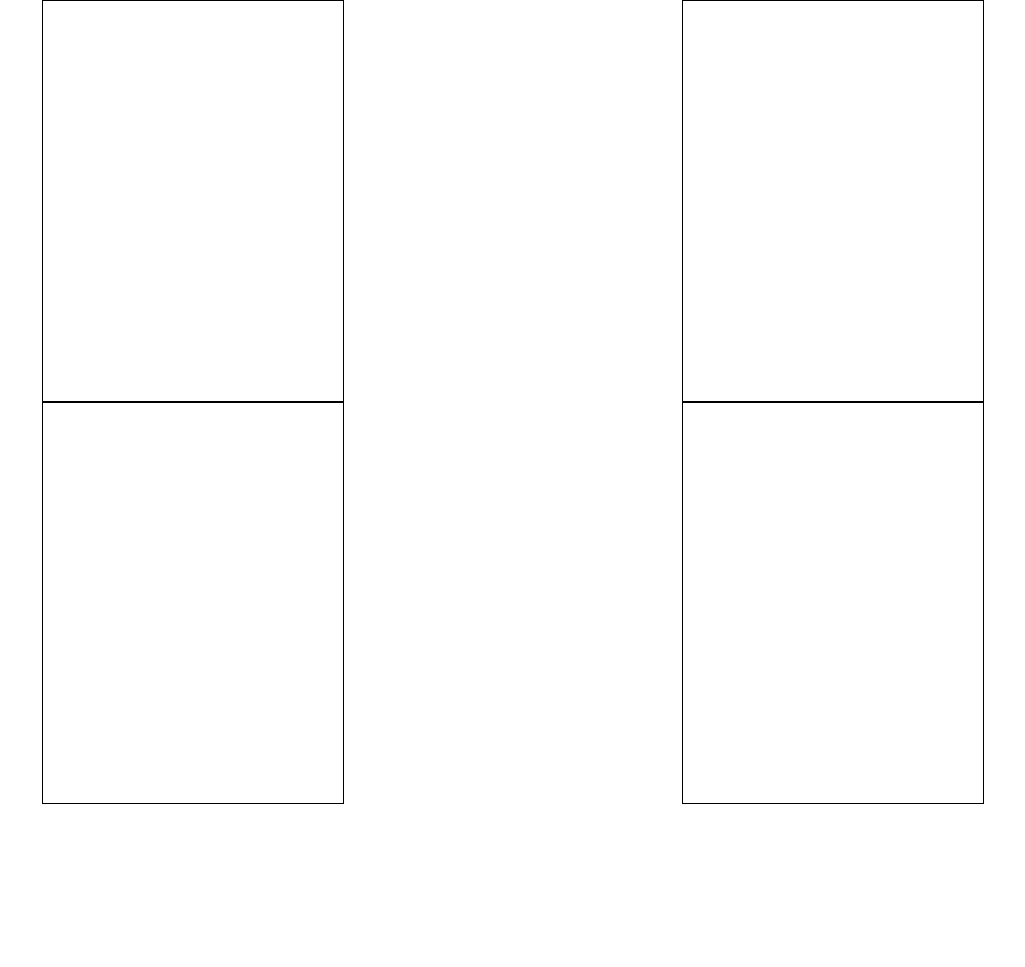
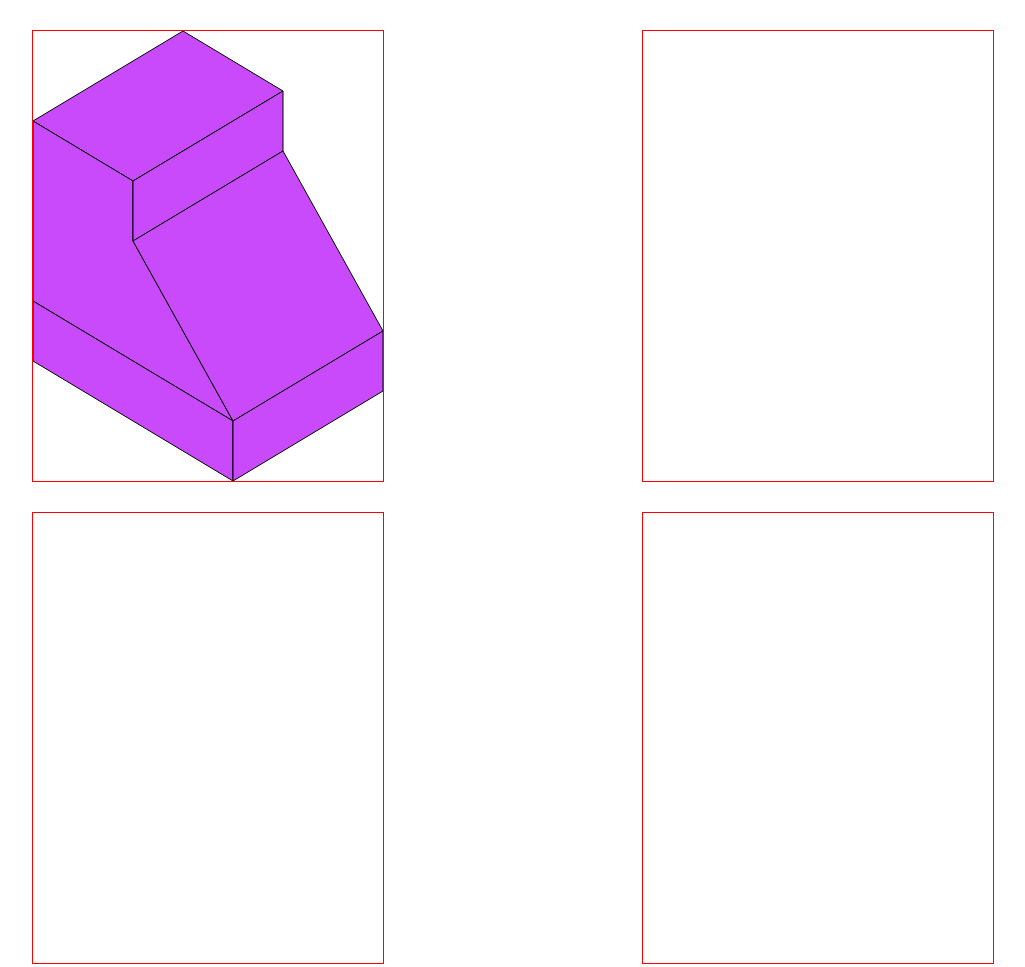
Before and after one commit to juangalvez1/IS623ComputacionGraficaJuanGalvez, a website: page Parcial2/Punto1/punto1.html in a window 1280 px wide. Shown: the whole page, without its empty margins (127-1152 px from the left). Before the commit the page ends 807 px from the top, so only its background shows below. Drawn offline with Linux system fonts and the light colour scheme.

Commit message:
First figure of task 1 of parcial 2 completed

```diff
--- /dev/null
+++ b/Parcial2/Punto1/dibujitos.js
@@ -0,0 +1,85 @@
+let figurita1 = document.getElementById('figurita1');
+let isometrico1 = figurita1.getContext('2d');
+
+let figurita2 = document.getElementById('figurita2');
+let isometrico2 = figurita2.getContext('2d');
+
+let figurita3 = document.getElementById('figurita3');
+let isometrico3 = figurita3.getContext('2d');
+
+let figurita4 = document.getElementById('figurita4');
+let isometrico4 = figurita4.getContext('2d');
+
+
+function dibujarFiguraRellena(lienzo, puntos, colorRelleno) {
+    lienzo.beginPath();
+    lienzo.moveTo(puntos[0][0], puntos[0][1]);
+
+    for (let i = 1; i < puntos.length; i++) {
+        lienzo.lineTo(puntos[i][0], puntos[i][1]);
+    }
+
+    lienzo.closePath();
+
+    // Relleno
+    lienzo.fillStyle = colorRelleno;
+    lienzo.fill();
+
+    // Bordes
+    lienzo.strokeStyle = "black";
+    lienzo.stroke();
+}
+
+
+// Figurita 1
+
+// Cara superior
+dibujarFiguraRellena(isometrico1, [
+    [0, 90],
+    [100, 150],
+    [250, 60],
+    [150, 0]
+], "#C84AFA");
+
+// Cara izquierda
+dibujarFiguraRellena(isometrico1, [
+    [0, 270],
+    [0, 90],
+    [100, 150],
+    [100, 210],
+    [200, 390]
+], "#C84AFA");
+
+// Cara frontal derecha superior
+dibujarFiguraRellena(isometrico1, [
+    [100, 150],
+    [100, 210],
+    [250, 120],
+    [250, 60],
+], "#C84AFA")
+
+// Cara derecha
+dibujarFiguraRellena(isometrico1, [
+    [100, 210],
+    [250, 120],
+    [350, 300],
+    [200, 390]
+], "#C84AFA");
+
+// Cara frontal izquierda inferior
+dibujarFiguraRellena(isometrico1, [
+    [200, 450],
+    [200, 390],
+    [0, 270],
+    [0, 330]
+], "#C84AFA");
+
+// Cara frontal derecha inferior
+dibujarFiguraRellena(isometrico1, [
+    [200, 450],
+    [350, 360],
+    [350, 300],
+    [200, 390]
+], "#C84AFA");
+
+// Figurita 2
--- a/Parcial2/Punto1/estilito.css
+++ b/Parcial2/Punto1/estilito.css
@@ -1,16 +1,19 @@
 body{
     display: grid;
-    grid-template-columns: repeat(2, 1fr);
-    grid-template-rows: repeat(2, 1fr);
+    grid-template: repeat(2, 1fr) / repeat(2, 1fr);
     justify-items: center;
     align-items: center;
-    width: 100vw;
-    height: 100vh;
+    /* width: 100vw; */
+    min-height: 100vh;
     margin: 0;
+    row-gap: 30px;
+    padding: 30px;
 }
 
 div{
-    border: 1px solid black;
-    width: 300px;
-    height: 400px;
+    height: 450px;
+    width: 350px;
+    border: 1px solid red;
+    margin: 0;
+    padding: 0;
 }
--- a/Parcial2/Punto1/punto1.html
+++ b/Parcial2/Punto1/punto1.html
@@ -9,22 +9,21 @@
     <body>
 
         <div>
-        <canvas id="figurita1" width="300" height="400"></canvas>
+            <canvas id="figurita1" width="350" height="450"></canvas>
         </div>
 
         <div>
-        <canvas id="figurita2" width="300" height="400"></canvas>
+            <canvas id="figurita2" width="350" height="450"></canvas>
         </div>
 
         <div>
-        <canvas id="figurita3" width="300" height="400"></canvas>
+            <canvas id="figurita3" width="350" height="450"></canvas>
         </div>
 
         <div>
-        <canvas id="figurita4" width="300" height="400"></canvas>
+            <canvas id="figurita4" width="350" height="450"></canvas>
         </div>
 
-    <script src="dibujito.js"></script>
-
+        <script src="dibujitos.js"></script>
     </body>
 </html>
```
Also changed, not shown: Parcial2/Punto1/dibujito.js (deleted). Lines whose indentation alone changed are shown as unchanged.
